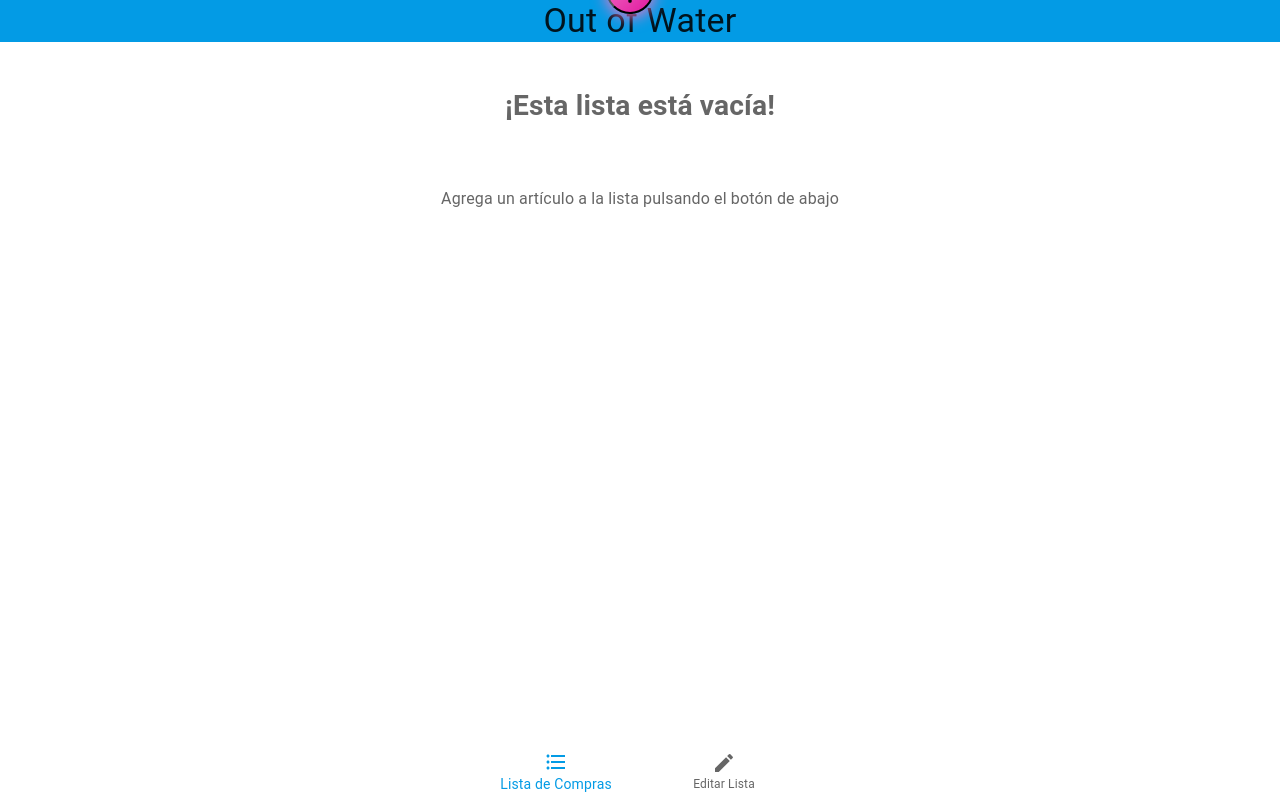
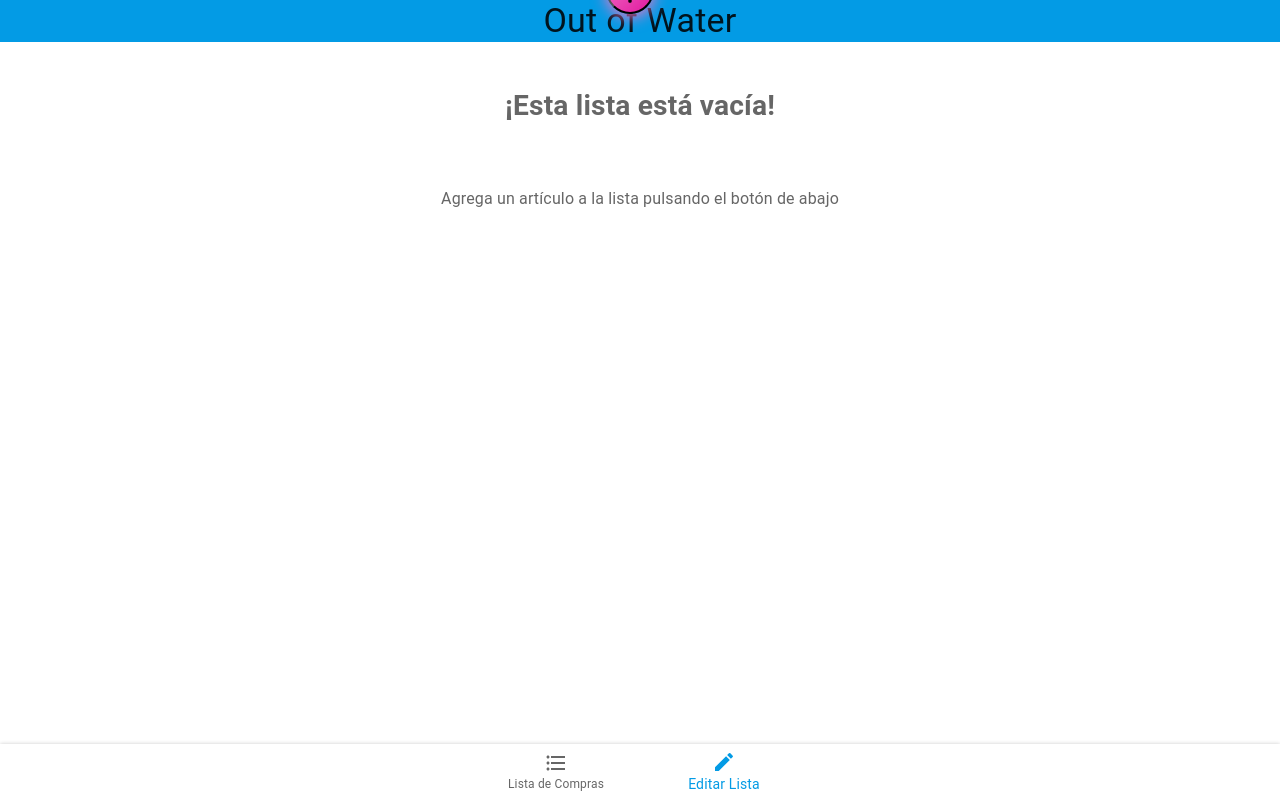
Before and after one commit to erlynascarate/lista-de-compras, a React (Vite) app: page /edit in a window 1280 px wide. Built offline with nearby package versions, Linux system fonts and the light colour scheme.

Commit message:
Fixes a bug in the Nav component

```diff
--- a/src/components/Nav.jsx
+++ b/src/components/Nav.jsx
@@ -3,31 +3,51 @@ import BottomNavigation from '@mui/material/BottomNavigation'
 import FormatListBulletedIcon from '@mui/icons-material/FormatListBulleted'
 import EditIcon from '@mui/icons-material/Edit'
 import { useState } from 'react'
-import { NavLink } from 'react-router-dom'
+import { NavLink, useLocation } from 'react-router-dom'
+
+const routes = [
+    {
+        path: '/',
+        label: 'Lista de Compras',
+        icon: <FormatListBulletedIcon />,
+    },
+    {
+        path: '/edit',
+        label: 'Editar Lista',
+        icon: <EditIcon />,
+    },
+]
 
 const Nav = () => {
-    const [value, setValue] = useState(0)
+    const location = useLocation()
+
+    const [value, setValue] = useState(location.pathname)
+
+    const navigation = (event, newValue) => setValue(newValue)
 
     return (
         <BottomNavigation
+            onChange={navigation}
+            sx={{
+                position: 'fixed',
+                insetBlockEnd: '0',
+                insetInline: '0',
+                boxShadow: '0 0 4px 0 hsl(0deg, 0%, 80%)',
+            }}
             component='nav'
-            sx={{ position: 'fixed', insetBlockEnd: '0', insetInline: '0' }}
             showLabels
             value={value}
-            onChange={(event, newValue) => setValue(newValue)}
         >
-            <BottomNavigationAction
-                component={NavLink}
-                to='/'
-                label='Lista de Compras'
-                icon={<FormatListBulletedIcon />}
-            />
-            <BottomNavigationAction
-                component={NavLink}
-                to='/edit'
-                label='Editar Lista'
-                icon={<EditIcon />}
-            />
+            {routes.map(({ path, label, icon }) => (
+                <BottomNavigationAction
+                    key={path}
+                    component={NavLink}
+                    icon={icon}
+                    label={label}
+                    to={path}
+                    value={path}
+                />
+            ))}
         </BottomNavigation>
     )
 }
```
